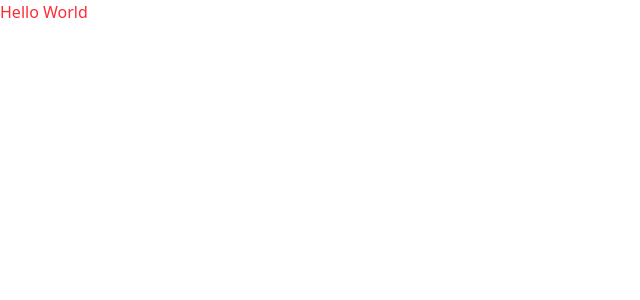
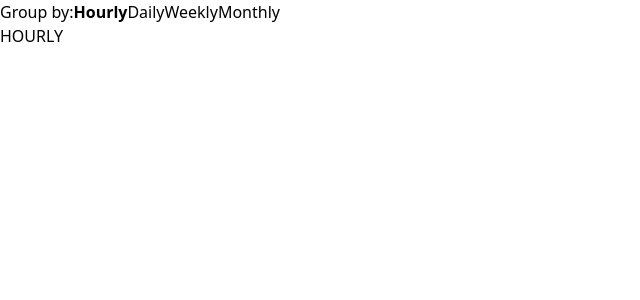
Before and after one commit to hapttic/front-test-assigment-2025-public, a React (Vite) app: page / in a window 1280 px wide. Shown: the top 300 px of the page, without its empty margins (0-640 px from the left). Built offline with nearby package versions, Linux system fonts and the light colour scheme.

Commit message:
feat: Add aggregation buttons

```diff
--- a/src/App.tsx
+++ b/src/App.tsx
@@ -1,7 +1,15 @@
+import { useState } from "react"
+import AggregationControl from "./components/AggregationControl"
+import { AggregationType } from "./types/types";
 
 function App() {
+  const [aggregationType, setAggregationType] = useState<AggregationType>(AggregationType.HOURLY);
+
   return (
-    <h1 className="text-red-500">Hello World</h1>
+    <>
+      <AggregationControl aggregationType={aggregationType} setAggregationType={setAggregationType} />
+      {aggregationType}
+    </>
   )
 }
 
--- /dev/null
+++ b/src/components/AggregationButton.tsx
@@ -0,0 +1,10 @@
+import type { AggregationButtonProps } from "../types/types";
+
+function AggregationButton({ title, aggregationType, setAggregationType, isActive }: AggregationButtonProps) {
+    return (
+        <button className={`cursor-pointer ${isActive ? "font-bold" : ""}`}
+            onClick={() => setAggregationType(aggregationType)}>{title}</button>
+    );
+}
+
+export default AggregationButton;
--- /dev/null
+++ b/src/components/AggregationControl.tsx
@@ -0,0 +1,31 @@
+import { AggregationType, type AggregationControlProps } from "../types/types";
+import AggregationButton from "./AggregationButton";
+
+function AggregationControl({ aggregationType, setAggregationType }: AggregationControlProps) {
+    return (
+        <div className="flex items-center">
+            <span>Group by:</span>
+            <div>
+                <AggregationButton
+                    title="Hourly"
+                    aggregationType="HOURLY"
+                    setAggregationType={setAggregationType}
+                    isActive={aggregationType === AggregationType.HOURLY} />
+                <AggregationButton title="Daily"
+                    aggregationType="DAILY"
+                    setAggregationType={setAggregationType}
+                    isActive={aggregationType === AggregationType.DAILY} />
+                <AggregationButton title="Weekly"
+                    aggregationType="WEEKLY"
+                    setAggregationType={setAggregationType}
+                    isActive={aggregationType === AggregationType.WEEKLY} />
+                <AggregationButton title="Monthly"
+                    aggregationType="MONTHLY"
+                    setAggregationType={setAggregationType}
+                    isActive={aggregationType === AggregationType.MONTHLY} />
+            </div>
+        </div>
+    )
+}
+
+export default AggregationControl;
--- /dev/null
+++ b/src/types/types.ts
@@ -0,0 +1,21 @@
+export const AggregationType = {
+  HOURLY: 'HOURLY',
+  DAILY: 'DAILY',
+  WEEKLY: 'WEEKLY',
+  MONTHLY: 'MONTHLY'
+} as const;
+
+export type AggregationType = typeof AggregationType[keyof typeof AggregationType];
+
+
+export interface AggregationControlProps {
+  aggregationType: AggregationType;
+  setAggregationType: (type: AggregationType) => void;
+}
+
+export interface AggregationButtonProps {
+  title: string;
+  aggregationType: AggregationType;
+  setAggregationType: (type: AggregationType) => void;
+  isActive: boolean;
+}
```
